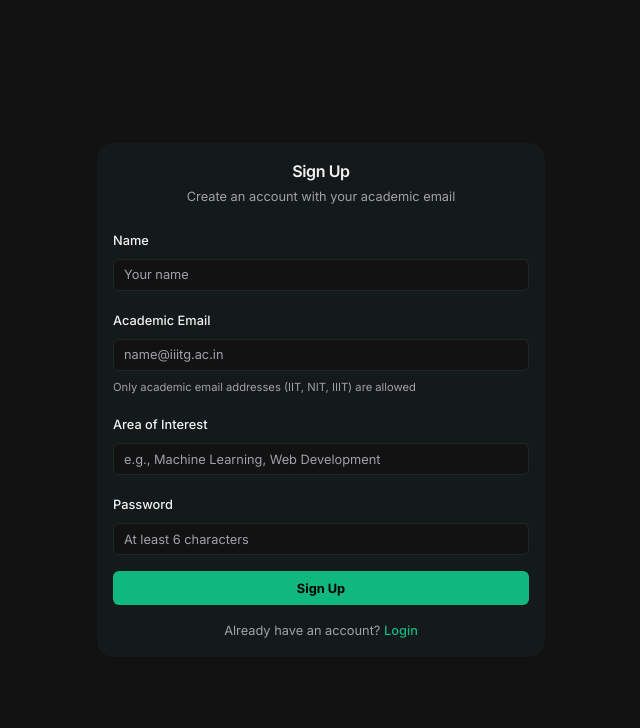
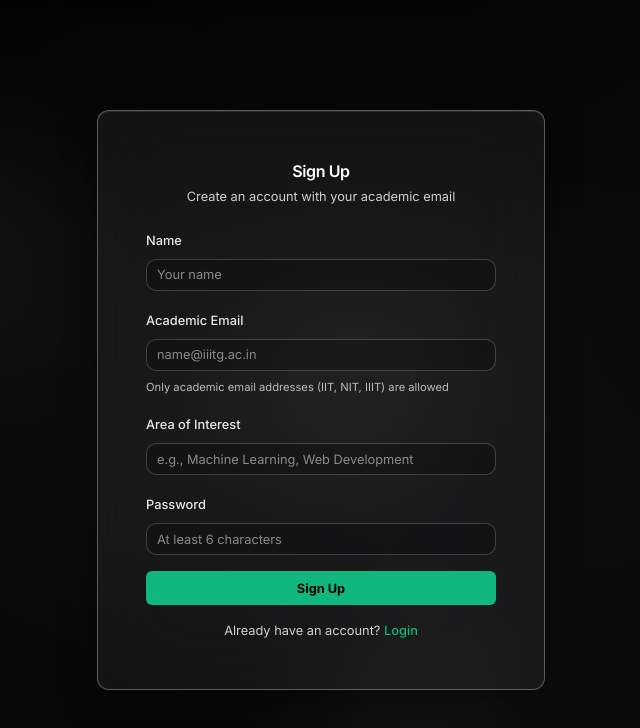
Before and after one commit to pratikanand13/veritus-proj, a Next.js app: page /signup in a window 1280 px wide. Shown: the top 728 px of the page, without its empty margins (319-959 px from the left). Built offline with nearby package versions, Linux system fonts and the light colour scheme.

Commit message:
Enhance login and signup pages with new animations and improved styling. Added background gradients and animations for a more dynamic user experience. Updated form elements for better accessibility and visual consistency. Added peer dependencies in package-lock.json.

```diff
--- a/app/(auth)/signup/page.tsx
+++ b/app/(auth)/signup/page.tsx
@@ -76,13 +76,64 @@ export default function SignupPage() {
   }
 
   return (
-    <div className="min-h-screen flex items-center justify-center px-4">
-      <Card className="w-full max-w-md">
+    <div className="relative flex min-h-screen w-full items-center justify-center overflow-hidden px-10">
+      {/* Base black to grey gradient - pure grey tones, no blue */}
+      <div className="absolute inset-0 bg-gradient-to-br from-black via-neutral-950 to-zinc-950" />
+
+      {/* Subtle grey/white gradient overlay */}
+      <div
+        className="absolute inset-0 opacity-25"
+        style={{
+          background: `
+            radial-gradient(ellipse at 20% 30%, rgba(115, 115, 115, 0.2) 0%, transparent 50%),
+            radial-gradient(ellipse at 80% 70%, rgba(82, 82, 82, 0.18) 0%, transparent 50%),
+            radial-gradient(ellipse at 50% 50%, rgba(163, 163, 163, 0.15) 0%, transparent 60%)
+          `,
+        }}
+      />
+
+      {/* Very light white shadows at random places */}
+      <div className="absolute inset-0 overflow-hidden">
+        <div className="absolute top-[15%] left-[10%] w-64 h-64 rounded-full bg-white/5 blur-[80px]" />
+        <div className="absolute top-[60%] right-[15%] w-72 h-72 rounded-full bg-white/4 blur-[100px]" />
+        <div className="absolute bottom-[20%] left-[25%] w-56 h-56 rounded-full bg-white/6 blur-[70px]" />
+        <div className="absolute top-[35%] right-[40%] w-48 h-48 rounded-full bg-white/5 blur-[60px]" />
+        <div className="absolute bottom-[45%] right-[20%] w-80 h-80 rounded-full bg-white/4 blur-[90px]" />
+        <div className="absolute top-[75%] left-[50%] w-52 h-52 rounded-full bg-white/5 blur-[65px]" />
+        <div className="absolute top-[10%] right-[60%] w-60 h-60 rounded-full bg-white/4 blur-[75px]" />
+      </div>
+
+      {/* Subtle grid pattern */}
+      <div
+        className="absolute inset-0 opacity-[0.02]"
+        style={{
+          backgroundImage: `
+            linear-gradient(rgba(255, 255, 255, 0.1) 1px, transparent 1px),
+            linear-gradient(90deg, rgba(255, 255, 255, 0.1) 1px, transparent 1px)
+          `,
+          backgroundSize: '80px 80px',
+        }}
+      />
+
+      {/* Blurred background overlay */}
+      <div className="absolute inset-0 bg-black/10 backdrop-blur-[8px]" />
+
+      {/* Glass gradient signup container */}
+      <div className="relative z-10 w-full max-w-md">
+        <div
+          className="relative rounded-lg border border-white/30 p-8 shadow-2xl"
+          style={{
+            background: "rgba(255, 255, 255, 0.05)",
+            backdropFilter: "blur(40px) saturate(180%)",
+            WebkitBackdropFilter: "blur(40px) saturate(180%)",
+            boxShadow: "0 8px 32px 0 rgba(0, 0, 0, 0.5), inset 0 1px 0 0 rgba(255, 255, 255, 0.1)",
+          }}
+        >
           <CardHeader className="space-y-1">
-          <CardTitle className="text-lg font-semibold text-center">
+            <CardTitle className="text-lg font-semibold text-center text-white">
               Sign Up
             </CardTitle>
-          <CardDescription className="text-center">
+            <CardDescription className="text-center text-white/80">
               Create an account with your academic email
             </CardDescription>
           </CardHeader>
@@ -95,7 +146,7 @@ export default function SignupPage() {
               )}
 
               <div className="space-y-2">
-              <label htmlFor="name" className="text-sm font-medium text-foreground">
+                <label htmlFor="name" className="text-sm font-medium text-white/90">
                   Name
                 </label>
                 <Input
@@ -106,11 +157,12 @@ export default function SignupPage() {
                   value={formData.name}
                   onChange={handleChange}
                   required
+                  className="rounded-md bg-black/20 border-white/20 text-white placeholder:text-white/50"
                 />
               </div>
 
               <div className="space-y-2">
-              <label htmlFor="email" className="text-sm font-medium text-foreground">
+                <label htmlFor="email" className="text-sm font-medium text-white/90">
                   Academic Email
                 </label>
                 <Input
@@ -121,14 +173,15 @@ export default function SignupPage() {
                   value={formData.email}
                   onChange={handleChange}
                   required
+                  className="rounded-md bg-black/20 border-white/20 text-white placeholder:text-white/50"
                 />
-              <p className="text-xs text-muted-foreground">
+                <p className="text-xs text-white/70">
                   Only academic email addresses (IIT, NIT, IIIT) are allowed
                 </p>
               </div>
 
               <div className="space-y-2">
-              <label htmlFor="areaOfInterest" className="text-sm font-medium text-foreground">
+                <label htmlFor="areaOfInterest" className="text-sm font-medium text-white/90">
                   Area of Interest
                 </label>
                 <Input
@@ -139,11 +192,12 @@ export default function SignupPage() {
                   value={formData.areaOfInterest}
                   onChange={handleChange}
                   required
+                  className="rounded-md bg-black/20 border-white/20 text-white placeholder:text-white/50"
                 />
               </div>
 
               <div className="space-y-2">
-              <label htmlFor="password" className="text-sm font-medium text-foreground">
+                <label htmlFor="password" className="text-sm font-medium text-white/90">
                   Password
                 </label>
                 <Input
@@ -155,6 +209,7 @@ export default function SignupPage() {
                   onChange={handleChange}
                   required
                   minLength={6}
+                  className="rounded-md bg-black/20 border-white/20 text-white placeholder:text-white/50"
                 />
               </div>
 
@@ -166,7 +221,7 @@ export default function SignupPage() {
                 {loading ? 'Creating account...' : 'Sign Up'}
               </Button>
 
-            <div className="text-center text-sm text-muted-foreground">
+              <div className="text-center text-sm text-white/80">
                 Already have an account?{' '}
                 <Link href="/login" className="text-primary hover:underline font-medium">
                   Login
@@ -174,7 +229,8 @@ export default function SignupPage() {
               </div>
             </form>
           </CardContent>
-      </Card>
+        </div>
+      </div>
     </div>
   )
 }
--- a/app/globals.css
+++ b/app/globals.css
@@ -133,3 +133,61 @@
     border-color: hsl(var(--primary));
   }
 }
+
+/* Auth page background animations */
+@keyframes gradient-shift {
+  0%, 100% {
+    background-position: 0% 50%;
+  }
+  50% {
+    background-position: 100% 50%;
+  }
+}
+
+@keyframes float {
+  0%, 100% {
+    transform: translate(0, 0) scale(1);
+  }
+  33% {
+    transform: translate(30px, -30px) scale(1.1);
+  }
+  66% {
+    transform: translate(-20px, 20px) scale(0.9);
+  }
+}
+
+@keyframes pulse {
+  0%, 100% {
+    transform: translate(-50%, -50%) scale(1);
+    opacity: 0.3;
+  }
+  50% {
+    transform: translate(-50%, -50%) scale(1.2);
+    opacity: 0.5;
+  }
+}
+
+@keyframes grid-move {
+  0% {
+    transform: translate(0, 0);
+  }
+  100% {
+    transform: translate(60px, 60px);
+  }
+}
+
+.animate-gradient-shift {
+  animation: gradient-shift 15s ease infinite;
+}
+
+.animate-float {
+  animation: float 20s ease-in-out infinite;
+}
+
+.animate-float-reverse {
+  animation: float 25s ease-in-out infinite reverse;
+}
+
+.animate-pulse-slow {
+  animation: pulse 15s ease-in-out infinite;
+}
```
Also changed, not shown: app/(auth)/login/page.tsx (+80 -14 lines), 1 other file (tests, documents, lock files or other folders). Lines whose indentation alone changed are shown as unchanged.
